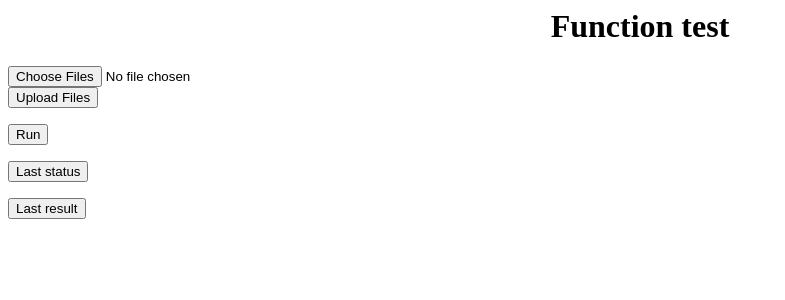
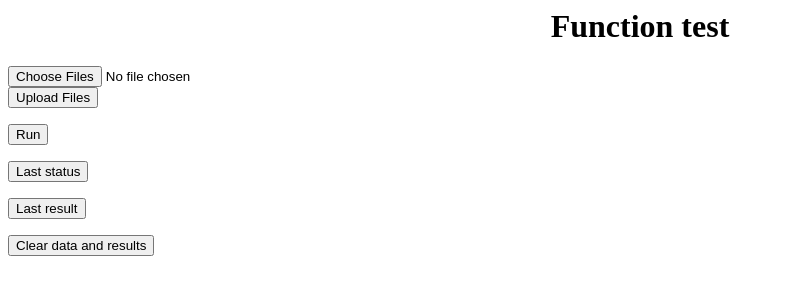
Before and after one commit to srdp11/sum_integers, a Django app: page / in a window 1280 px wide. Shown: the top 300 px of the page, without its empty margins (0-785 px from the left). Run offline with Django 3.2, Linux system fonts and the light colour scheme; parts of the project's set-up code (start-up, migrations or seed data) failed here and were passed over.

Commit message:
Add request for clearing data and results of function running

```diff
--- a/sum_integers/urls.py
+++ b/sum_integers/urls.py
@@ -24,4 +24,5 @@ urlpatterns = [
     url(r'^run_calculation/', views.run_calculation),
     url(r'^last_status/', views.last_status),
     url(r'^last_result/', views.last_results),
+    url(r'^clear/', views.clear),
 ]
--- a/sum_ints_app/templates/sum_ints_app/index.html
+++ b/sum_ints_app/templates/sum_ints_app/index.html
@@ -21,5 +21,8 @@
         <form action="last_result/" method="GET">
             <input type="submit" value="Last result" />
         </form>
+        <form action="clear/" method="GET">
+            <input type="submit" value="Clear data and results" />
+        </form>
     </body>
 </html>
--- a/sum_ints_app/views.py
+++ b/sum_ints_app/views.py
@@ -31,6 +31,7 @@ def save_data(request):
 
         print(Data.objects.all())
         print(Result.objects.all())
+        print(Run.objects.all())
 
     return redirect('/')
 
@@ -46,9 +47,9 @@ def run_calculation(request):
 
 
 def last_status(request):
-    data_count = Data.objects.all().count()
+    data_count = Data.objects.count()
 
-    if data_count == 0:
+    if data_count == 0 or Run.objects.count() == 0:
         return JsonResponse({'last_run': 'False'})
 
     last_run = Run.objects.latest('id')
@@ -58,7 +59,10 @@ def last_status(request):
         return JsonResponse({'last_run': 'False'})
 
     if data_count != results.count():
-        results = Result.objects.get(run=Run.objects.get(id=(last_run.id - 1)))
+        if Run.objects.count() > 1:
+            results = Result.objects.filter(run=Run.objects.get(id=(last_run.id - 1)))
+        else:
+            return JsonResponse({'last_run': 'False'})
 
     if results.filter(is_success=False).count() > 0:
         return JsonResponse({'last_run': 'False'})
@@ -67,9 +71,9 @@ def last_status(request):
 
 
 def last_results(request):
-    data_count = Data.objects.all().count()
+    data_count = Data.objects.count()
 
-    if data_count == 0:
+    if data_count == 0 or Run.objects.count() == 0:
         return JsonResponse({'results': 'null'})
 
     last_run = Run.objects.latest('id')
@@ -97,3 +101,11 @@ def last_results(request):
                 json_results.append(dict(x))
 
     return JsonResponse(json_results, safe=False)
+
+
+def clear(request):
+    Data.objects.all().delete()
+    Result.objects.all().delete()
+    Run.objects.all().delete()
+
+    return redirect('/')
```
